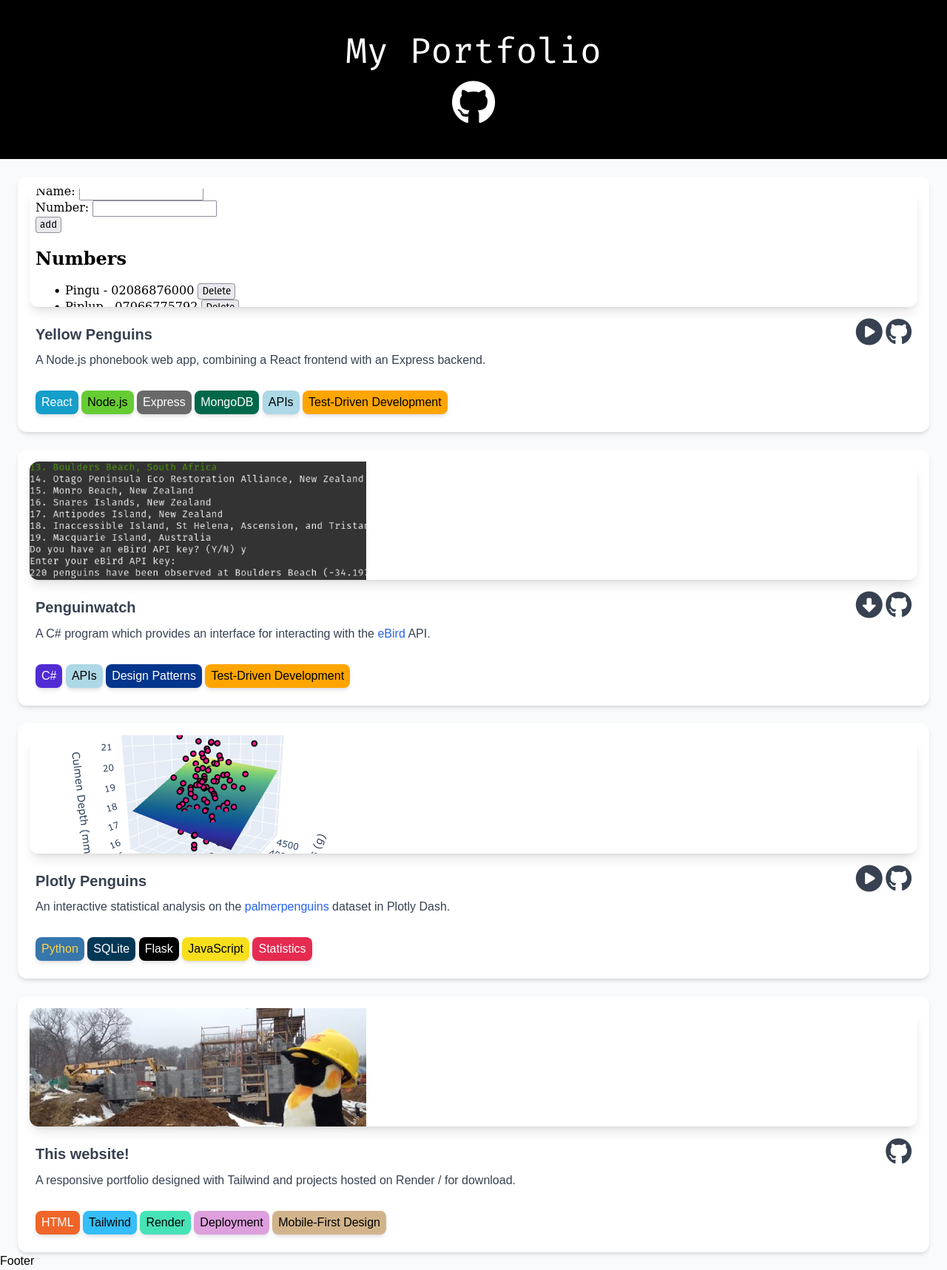
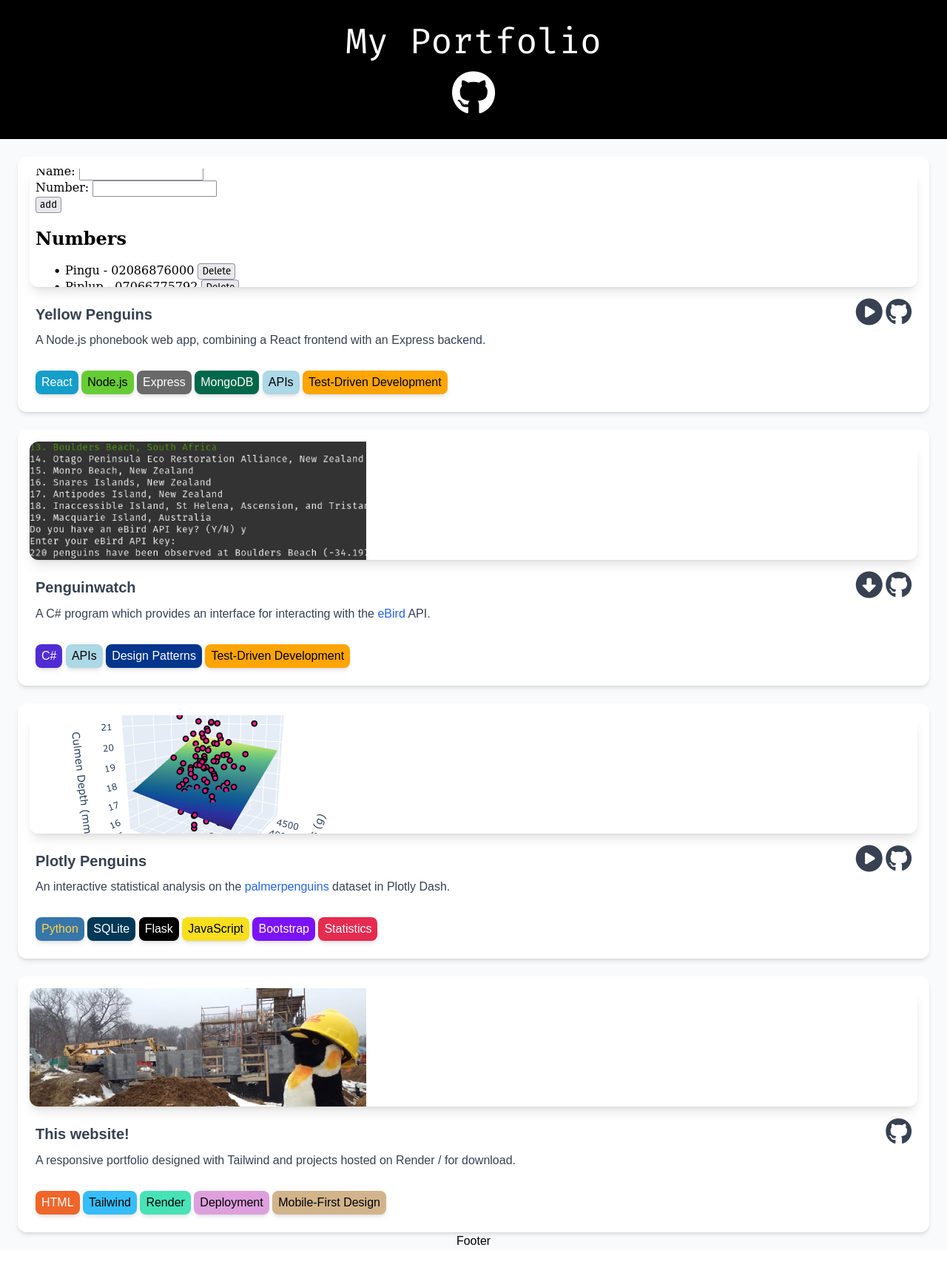
Before and after one commit to Katnippy/portfolio-design, a website: page dist/index.html in a window 1280 px wide. Shown: the whole page at 74% size. After the commit the page ends 1690 px from the top, so only its background shows below. Drawn offline with Linux system fonts and the light colour scheme.

Commit message:
Make site responsive for desktop views.

```diff
--- a/dist/index.html
+++ b/dist/index.html
@@ -12,9 +12,10 @@
 </head>
 <body>
   <!-- min-h-screen -->
+  <!-- 2xl:max-h-screen -->
   <div id="container"
-    class="bg-gray-50 grid grid-rows-[1fr_11fr] md:grid-rows-[1fr_7fr]">
-    <section id="banner">
+    class="bg-gray-50 grid grid-rows-[1fr_11fr] md:grid-rows-[1fr_8fr] 2xl:grid-rows-[2fr_7fr] 2xl:min-h-screen">
+    <section id="banner-section">
       <div id="banner"
         class="bg-black text-white h-full flex flex-col items-center justify-center">
         <div id="banner-text" class="font-banner text-4xl md:text-5xl mb-1 md:mb-2">
@@ -27,9 +28,10 @@
         </div>
       </div>
     </section>
-    <section id="content">
-      <div id="cards" class="font-content">
-        <div class="card min-w-screen max-w-96 md:mx-6">
+    <section id="content-section">
+      <div id="content" class="2xl:h-full">
+        <div id="cards" class="font-content 2xl:flex 2xl:flex-wrap 2xl:items-center 2xl:h-full">
+          <div class="card min-w-screen max-w-96 md:mx-6 2xl:flex-1 2xl:mb-20">
             <div class="flex flex-col mt-6 text-gray-700 bg-white shadow-md bg-clip-border rounded-xl">
               <div
                 class="mx-4 mt-4 overflow-hidden text-gray-700 bg-white shadow-lg bg-clip-border rounded-xl h-40">
@@ -51,8 +53,8 @@
                   </div>
                 </div>
                 <p class="block text-base antialiased font-light leading-relaxed text-inherit">
-                A Node.js phonebook web app, combining a React frontend with an
-                Express backend.
+                  A Node.js phonebook web app, combining a React frontend with
+                  an Express backend.
                 </p>
               </div>
               <div class="p-6 pt-0">
@@ -65,14 +67,14 @@
               </div>
             </div>
           </div>
-        <div class="card min-w-screen max-w-96 md:mx-6">
+          <div class="card min-w-screen max-w-96 md:mx-6 2xl:flex-1 2xl:mb-20">
             <div class="flex flex-col mt-6 text-gray-700 bg-white shadow-md bg-clip-border rounded-xl">
               <div
                 class="mx-4 mt-4 overflow-hidden text-gray-700 bg-white shadow-lg bg-clip-border rounded-xl h-40">
                 <img src="images/penguinwatch.png"
-                alt="A cropped screenshot of the Penguinwatch app, showing that
-                two groups of 220 and 1 penguin(s) were observed at Boulders
-                Beach in South Africa."/>
+                  alt="A cropped screenshot of the Penguinwatch app, showing
+                  that two groups of 220 and 1 penguin(s) were observed at
+                  Boulders Beach in South Africa."/>
               </div>
               <div class="p-6">
                 <div class="flex justify-between">
@@ -89,7 +91,8 @@
                   </div>
                 </div>
                 <p class="block text-base antialiased font-light leading-relaxed text-inherit">
-                A C# program which provides an interface for interacting with the<a href="https://ebird.org/home" class="font-medium text-blue-600 dark:text-blue-500 hover:underline">
+                  A C# program which provides an interface for interacting with
+                  the <a href="https://ebird.org/home" class="font-medium text-blue-600 dark:text-blue-500 hover:underline">
                   eBird</a> API.
                 </p>
               </div>
@@ -101,13 +104,13 @@
               </div>
             </div>
           </div>
-        <div class="card min-w-screen max-w-96 md:mx-6">
+          <div class="card min-w-screen max-w-96 md:mx-6 2xl:flex-1 2xl:mb-20">
             <div class="flex flex-col mt-6 text-gray-700 bg-white shadow-md bg-clip-border rounded-xl">
               <div
                 class="mx-4 mt-4 overflow-hidden text-gray-700 bg-white shadow-lg bg-clip-border rounded-xl h-40">
                 <img src="images/plotly-penguins.png"
-                alt="A cropped screenshot of the Plotly Penguins app, showing a
-                multiple regression 3D scattergraph."/>
+                  alt="A cropped screenshot of the Plotly Penguins app, showing
+                  a multiple regression 3D scattergraph."/>
               </div>
               <div class="p-6">
                 <div class="flex justify-between">
@@ -133,11 +136,12 @@
                 <button class="bg-[#003856] text-white cursor-default rounded-lg shadow-md shadow-gray-900/10 py-1 px-2">SQLite</button>
                 <button class="bg-black text-white cursor-default rounded-lg shadow-md shadow-gray-900/10 py-1 px-2">Flask</button>
                 <button class="bg-[#f7df1e] text-black cursor-default rounded-lg shadow-md shadow-gray-900/10 py-1 px-2">JavaScript</button>
+                <button class="bg-[#7b12f8] text-white cursor-default rounded-lg shadow-md shadow-gray-900/10 py-1 px-2">Bootstrap</button>
                 <button class="bg-[#e52b50] text-white cursor-default rounded-lg shadow-md shadow-gray-900/10 py-1 px-2 mt-1">Statistics</button>
               </div>
             </div>
           </div>
-        <div class="card min-w-screen max-w-96 md:mx-6">
+          <div class="card min-w-screen max-w-96 md:mx-6 2xl:flex-1 2xl:mb-20 2xl-overflow-y-auto">
             <div class="flex flex-col mt-6 text-gray-700 bg-white shadow-md bg-clip-border rounded-xl">
               <div
                 class="mx-4 mt-4 overflow-hidden text-gray-700 bg-white shadow-lg bg-clip-border rounded-xl h-40">
@@ -171,7 +175,8 @@
             </div>
           </div>
         </div>
-      <div id="footer" class="font-content">Footer</div>
+        <div id="footer" class="font-content text-center 2xl:absolute 2xl:bottom-0 2xl:left-1/2">Footer</div>
+      </div>
     </section>
   </div>
 </body>
```
Also changed, not shown: dist/output.css. Lines whose indentation alone changed are shown as unchanged.
